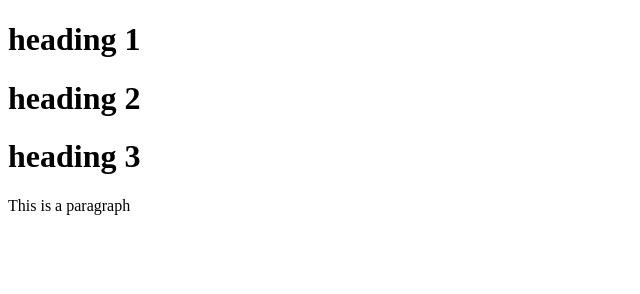
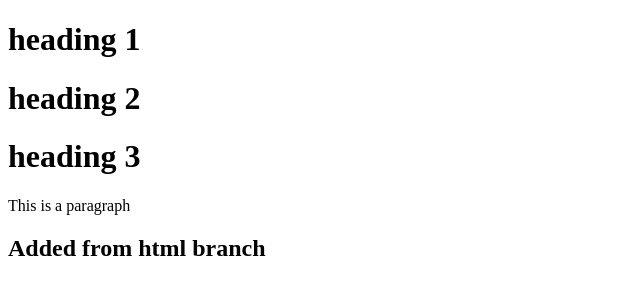
Before and after one commit to nani-samireddy/git-test, a plain HTML site: page index.html in a window 1280 px wide. Shown: the whole page, without its empty margins (0-640 px from the left). Drawn offline with Linux system fonts and the light colour scheme.

Commit message:
Add h2 from html branch

```diff
--- a/index.html
+++ b/index.html
@@ -10,5 +10,6 @@
     <h1>heading 2</h1>
     <h1>heading 3</h1>
   <p>This is a paragraph</p>
+  <h2>Added from html branch</h2>
 </body>
 </html>
```
